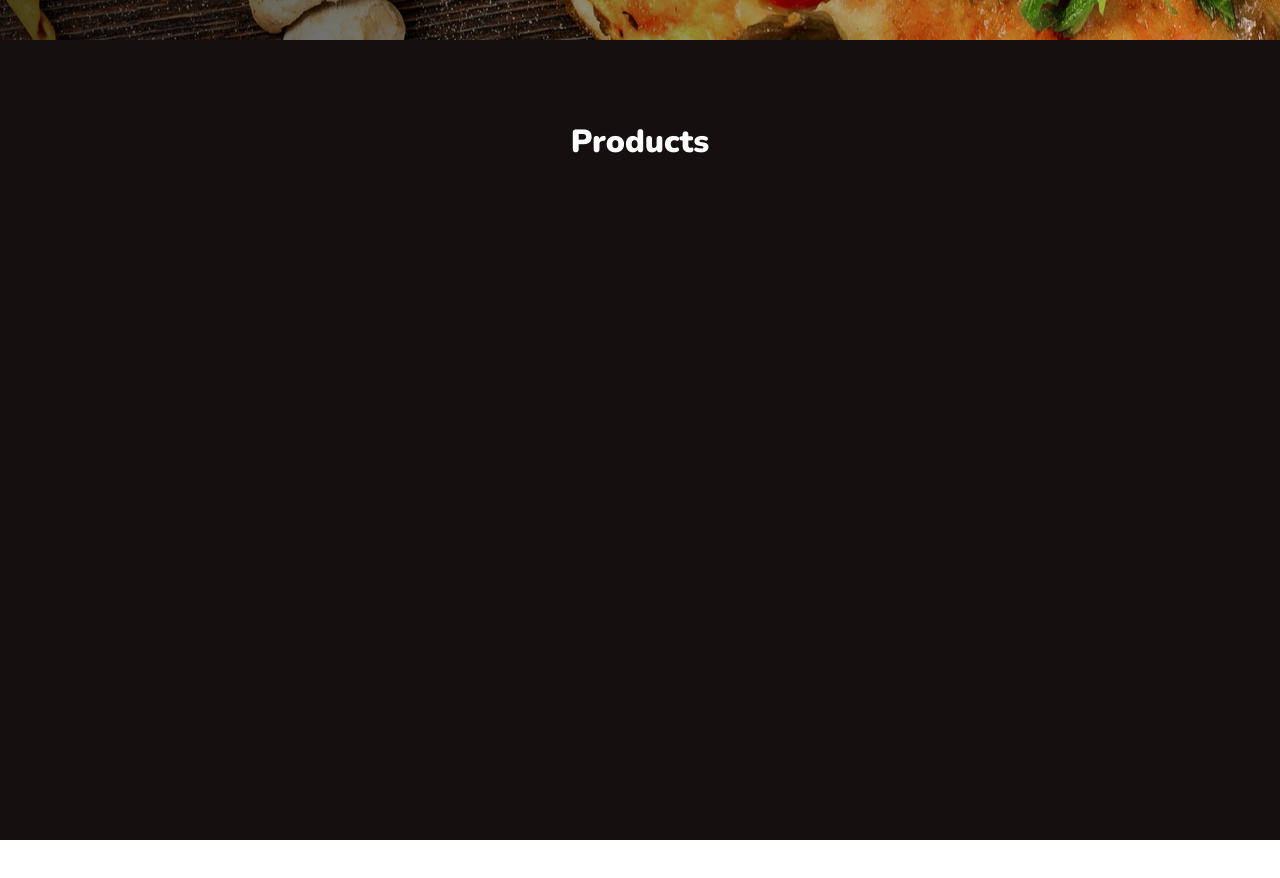
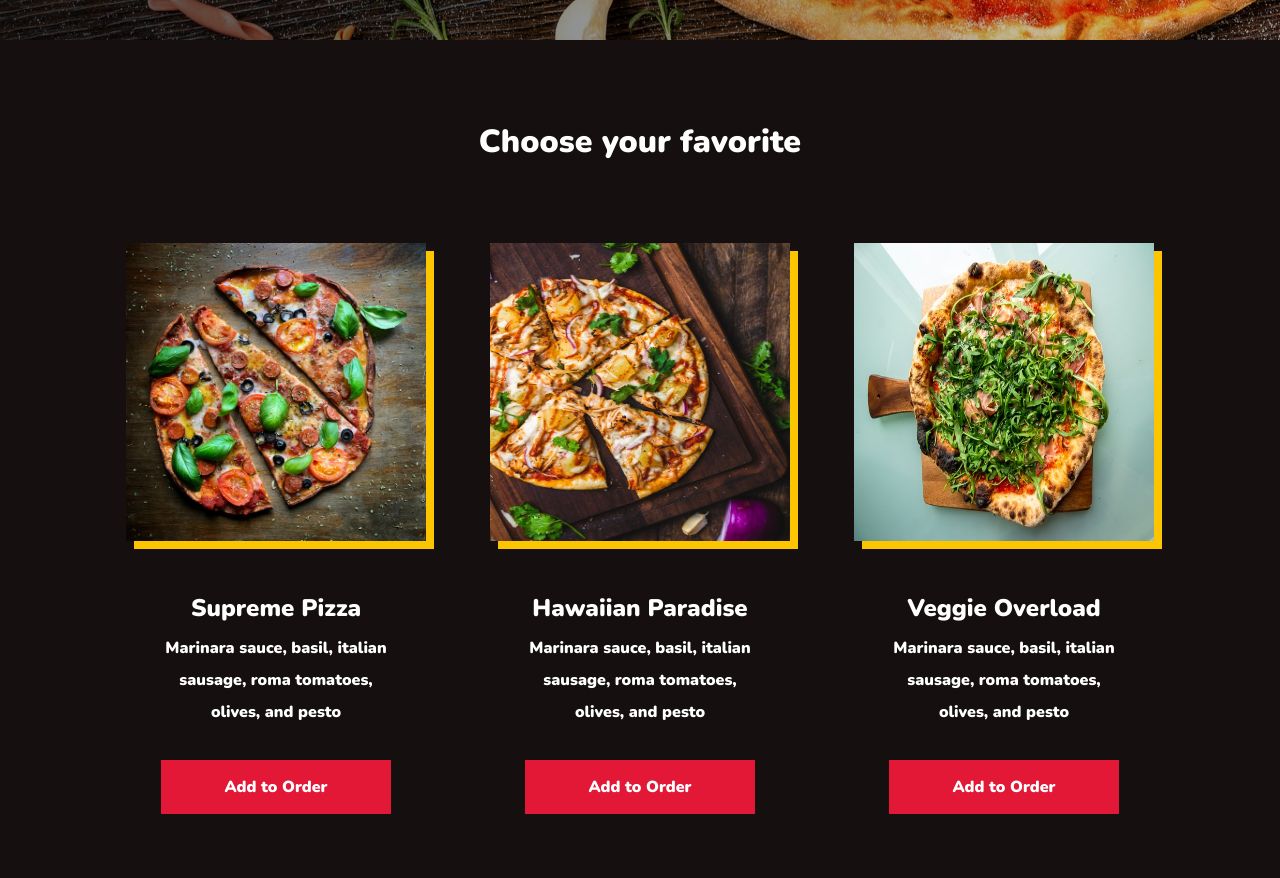
Before and after one commit to stevekutz/pizza_site, a React (Create React App) app: page / in a window 1280 px wide. Shown: the part 760-1638 px from the top of the page. Before the commit the page ends 1600 px from the top, so only its background shows below. Built offline with nearby package versions, Linux system fonts and the light colour scheme.

Commit message:
setting up mapping of menu items

```diff
--- a/src/App.js
+++ b/src/App.js
@@ -4,8 +4,10 @@
 
 import Hero from './comp/Hero';
 import Products from './comp/Products';
+import {productData} from './comp/Products/data';
 import {BrowserRouter as Router} from 'react-router-dom';
 import {GlobalStyle} from './globalStyles';
+
 
 
 function App() {
@@ -13,7 +15,10 @@ function App() {
     <Router>
         <GlobalStyle />
         <Hero />
-        <Products />
+        <Products
+            heading = 'Choose your favorite'
+            data = {productData}
+        ></Products>
     </Router>
   );
 }
--- a/src/comp/Hero/HeroElements.js
+++ b/src/comp/Hero/HeroElements.js
@@ -12,7 +12,7 @@ export const HeroContainer = styled.div`
 
     height: 100vh;
     background-position: center;
-    ßbackground-size: cover;
+    background-size: cover;
 `;
 
 export const HeroContent = styled.div`
--- a/src/comp/Products/ProductsElements.js
+++ b/src/comp/Products/ProductsElements.js
@@ -23,11 +23,14 @@ export const ProductCard = styled.div`
     margin: 0 2rem;
     line-height: 2;
     width: 300px;
+    // box-shadow: 8px 8px #fdc500;
 
 `;
 
+
+
 export const ProductImage = styled.img`
-    height: 300px;
+    height: 298px;
     min-width: 300px;
     max-width: 100%;
     box-shadow: 8px 8px #fdc500;
--- a/src/comp/Products/index.js
+++ b/src/comp/Products/index.js
@@ -14,16 +14,27 @@ import {
 
 } from './ProductsElements';
 
-const Products = () => {
+const Products = ({heading, data}) => {
 
     return(
         <ProductsContainer>
-            <ProductsHeading>
+            <ProductsHeading> {heading} </ProductsHeading>
             <ProductWrapper>
-                Products
+                {data.map((product, index) => {
+                    return (
+                        <ProductCard key = {index}>
+                            <ProductImage src = {product.img} alt = {product.alt}/>
+                            <ProductInfo>
+                                <ProductTitle> {product.name} </ProductTitle>
+                                <ProductDesc> {product.desc} </ProductDesc>
+                                <ProductPrice> {product.pricce} </ProductPrice>
+                                <ProductButton> Add to Order </ProductButton>
+                            </ProductInfo>
+                        </ProductCard>
+                    )
+                })}
 
             </ProductWrapper>
-            </ProductsHeading>
         </ProductsContainer>
     )
 
```
